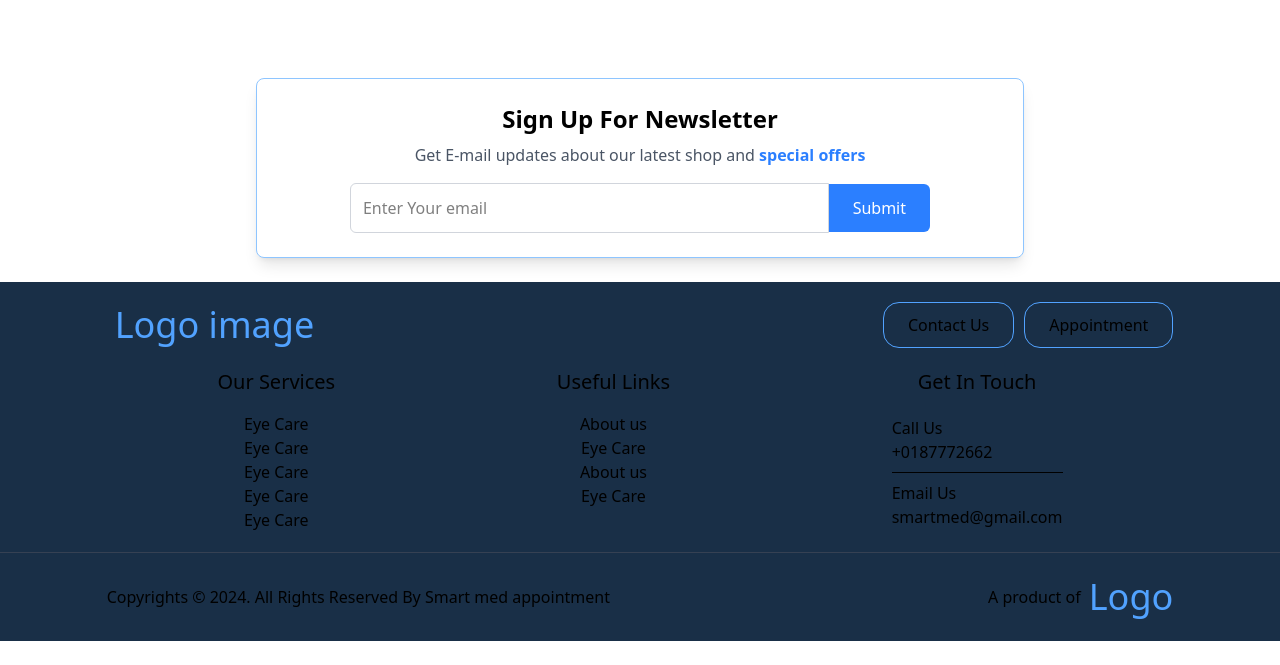
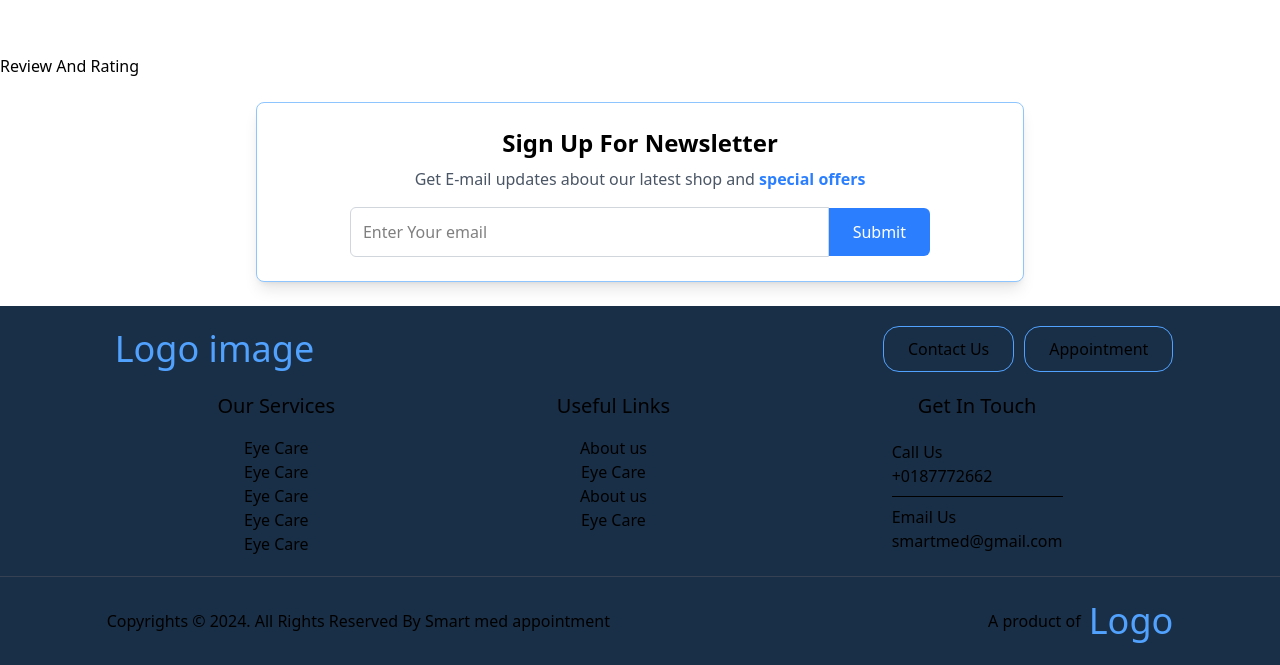
Before and after one commit to Minato0330/Next-healthcare-frontend, a Next.js app: page / in a window 1280 px wide. Shown: the part 1610-2275 px from the top of the page. Before the commit the page ends 2251 px from the top, so only its background shows below. Built offline with nearby package versions, Linux system fonts and the light colour scheme; no server answers.

Commit message:
fix file related issue 2

```diff
--- a/src/app/page.js
+++ b/src/app/page.js
@@ -1,5 +1,6 @@
 import Banner from "@/components/Banner/Banner";
 import NewsLetter from "@/components/NewsLetter/NewsLetter";
+import ReviewAndRating from "@/components/ReviewAndRating/ReviewAndRating";
 import WhyChooseUs from "@/components/WhyChooseUs/WhyChooseUs";
 
 export default function Home() {
@@ -7,6 +8,7 @@ export default function Home() {
     <div >
      <Banner/>
      <WhyChooseUs/>
+     <ReviewAndRating/>
      <NewsLetter/>
 </div> )
 }
--- /dev/null
+++ b/src/components/ReviewAndRating/ReviewAndRating.jsx
@@ -0,0 +1,11 @@
+import React from 'react';
+
+const ReviewAndRating = () => {
+    return (
+        <div>
+            Review And Rating
+        </div>
+    );
+};
+
+export default ReviewAndRating;
```
